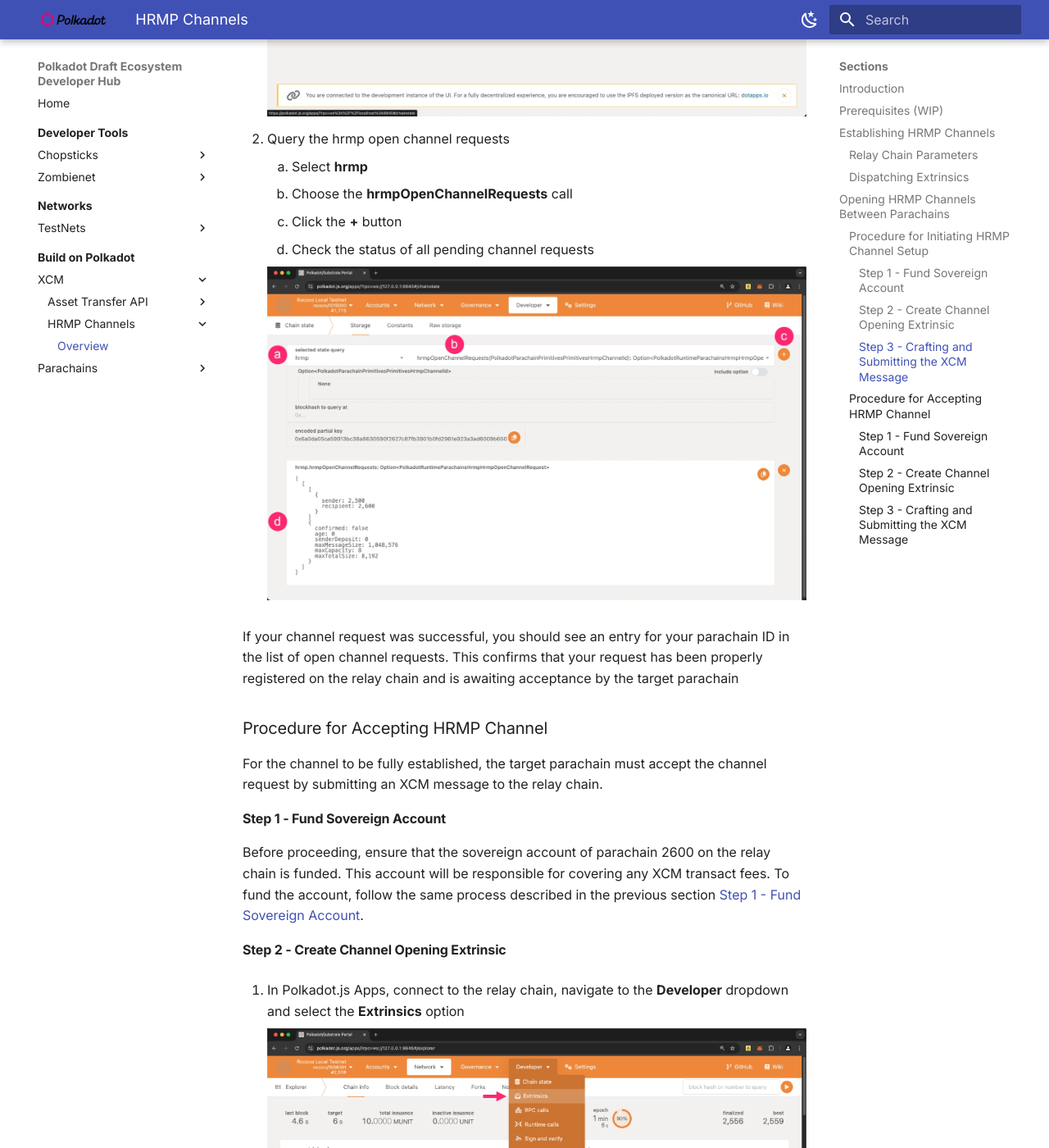
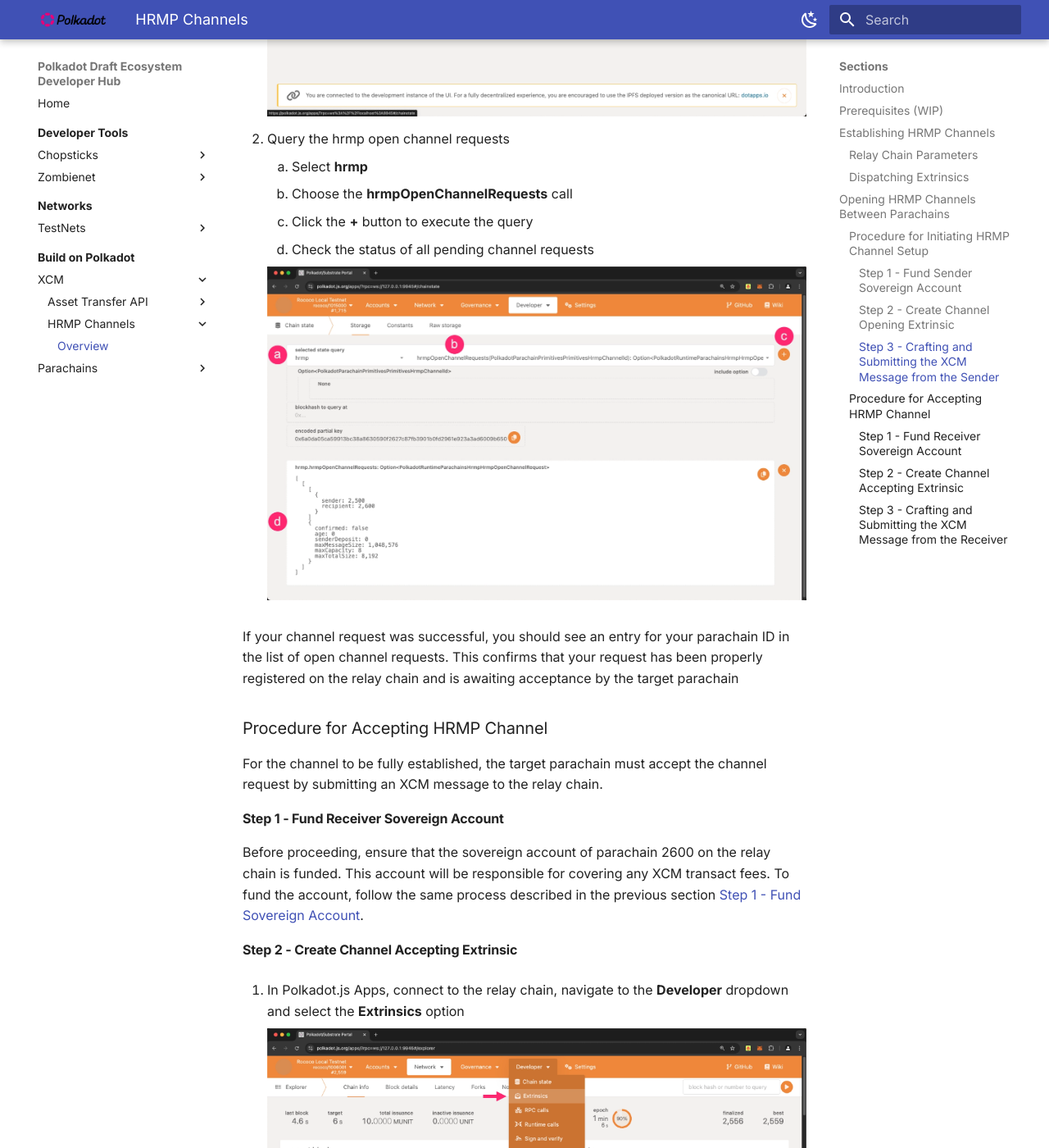
Before and after one commit to papermoonio/polkadot-ecosystem-docs-draft, an MkDocs documentation site: the page built from docs/build-on-polkadot/xcm/hrmp-channels/overview.md, in a window 1280 px wide and 1400 px high, scrolled down 8742 px. Shown: the whole window at 82% size. Built offline with MkDocs 1.6.1 and Material for MkDocs 9.7.7, drawn with Linux system fonts in a browser that asks for light colours; some of the changed text lies outside the part shown.

Commit message:
Improve header names

```diff
--- a/docs/build-on-polkadot/xcm/hrmp-channels/overview.md
+++ b/docs/build-on-polkadot/xcm/hrmp-channels/overview.md
@@ -42,7 +42,7 @@
 2. Query the chain configuration parameters. The result will display the current settings for all the Polkadot network parameters, including the HRMP channel settings
     1. Select **configuration**
     2. Choose the **activeConfig()** call
-    3. Click the **+** button
+    3. Click the **+** button to execute the query
     4. Check the chain configuration
 
     ![](/polkadot-ecosystem-docs-draft/images/build-on-polkadot/hrmp-channels/hrmp-channels-2.webp)
@@ -76,7 +76,7 @@
 
 This example will demonstrate how to open a channel between parachain 2500 and parachain 2600, using Rococo Local as the relay chain.
 
-#### Step 1 - Fund Sovereign Account {: #init-fund-sovereign-account }
+#### Step 1 - Fund Sender Sovereign Account
 
 The [sovereign account](https://github.com/polkadot-fellows/xcm-format/blob/10726875bd3016c5e528c85ed6e82415e4b847d7/README.md?plain=1#L50){target=_blank} for parachain 2500 on the relay chain must be funded so it can take care of any XCM transact fees.
 
@@ -120,7 +120,7 @@
     ![](/polkadot-ecosystem-docs-draft/images/build-on-polkadot/hrmp-channels/hrmp-channels-5.webp)
     The encoded call data for opening a channel with parachain 2600 is `0x3c00280a00000800000000001000`.
 
-#### Step 3 - Crafting and Submitting the XCM Message {: #init-crafting-and-submitting-the-xcm-message }
+#### Step 3 - Crafting and Submitting the XCM Message from the Sender
 
 To initiate the HRMP channel opening process, you need to create an XCM message that includes the encoded `hrmpInitOpenChannel` call data from the previous step. This message will be sent from your parachain to the relay chain.
 
@@ -159,7 +159,7 @@
 2. Query the hrmp open channel requests
     1. Select **hrmp**
     2. Choose the **hrmpOpenChannelRequests** call
-    3. Click the **+** button
+    3. Click the **+** button to execute the query
     4. Check the status of all pending channel requests
 
     ![](/polkadot-ecosystem-docs-draft/images/build-on-polkadot/hrmp-channels/hrmp-channels-7.webp)
@@ -170,12 +170,12 @@
 
 For the channel to be fully established, the target parachain must accept the channel request by submitting an XCM message to the relay chain.
 
-#### Step 1 - Fund Sovereign Account
+#### Step 1 - Fund Receiver Sovereign Account
 
 Before proceeding, ensure that the sovereign account of parachain 2600 on the relay chain is funded. This account will be responsible for covering any XCM transact fees.
-To fund the account, follow the same process described in the previous section [Step 1 - Fund Sovereign Account](#init-fund-sovereign-account).
+To fund the account, follow the same process described in the previous section [Step 1 - Fund Sovereign Account](#step-1---fund-sender-sovereign-account).
 
-#### Step 2 - Create Channel Opening Extrinsic
+#### Step 2 - Create Channel Accepting Extrinsic
 
 1. In Polkadot.js Apps, connect to the relay chain, navigate to the **Developer** dropdown and select the **Extrinsics** option
 
@@ -191,9 +191,9 @@
     ![](/polkadot-ecosystem-docs-draft/images/build-on-polkadot/hrmp-channels/hrmp-channels-8.webp)
     The encoded call data for accepting a channel with parachain 2500 should be `0x3c01c4090000`
 
-#### Step 3 - Crafting and Submitting the XCM Message
+#### Step 3 - Crafting and Submitting the XCM Message from the Receiver
 
-To accept the HRMP channel opening, you need to create and submit an XCM message that includes the encoded `hrmpAcceptOpenChannel` call data from the previous step. This process is similar to the one described in the previous section's [Step 3 - Crafting and Submitting the XCM Message](#init-crafting-and-submitting-the-xcm-message), with a few key differences:
+To accept the HRMP channel opening, you need to create and submit an XCM message that includes the encoded `hrmpAcceptOpenChannel` call data from the previous step. This process is similar to the one described in the previous section's [Step 3 - Crafting and Submitting the XCM Message](#step-3---crafting-and-submitting-the-xcm-message-from-the-sender), with a few key differences:
 - Use the encoded call data for `hrmpAcceptOpenChannel` obtained in Step 2 of this section
 - In the last XCM instruction (DepositAsset), set the beneficiary to parachain 2600's sovereign account to receive any surplus funds
 
```
